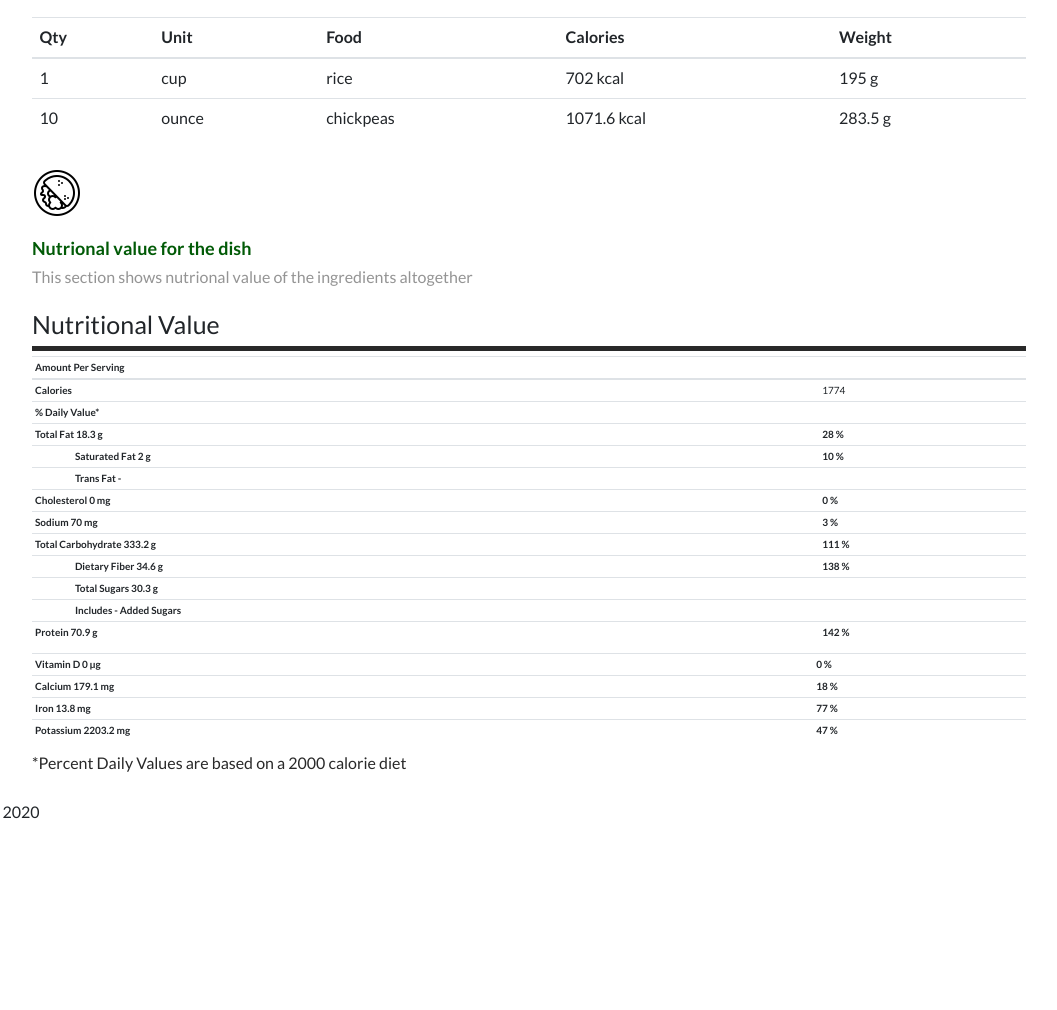
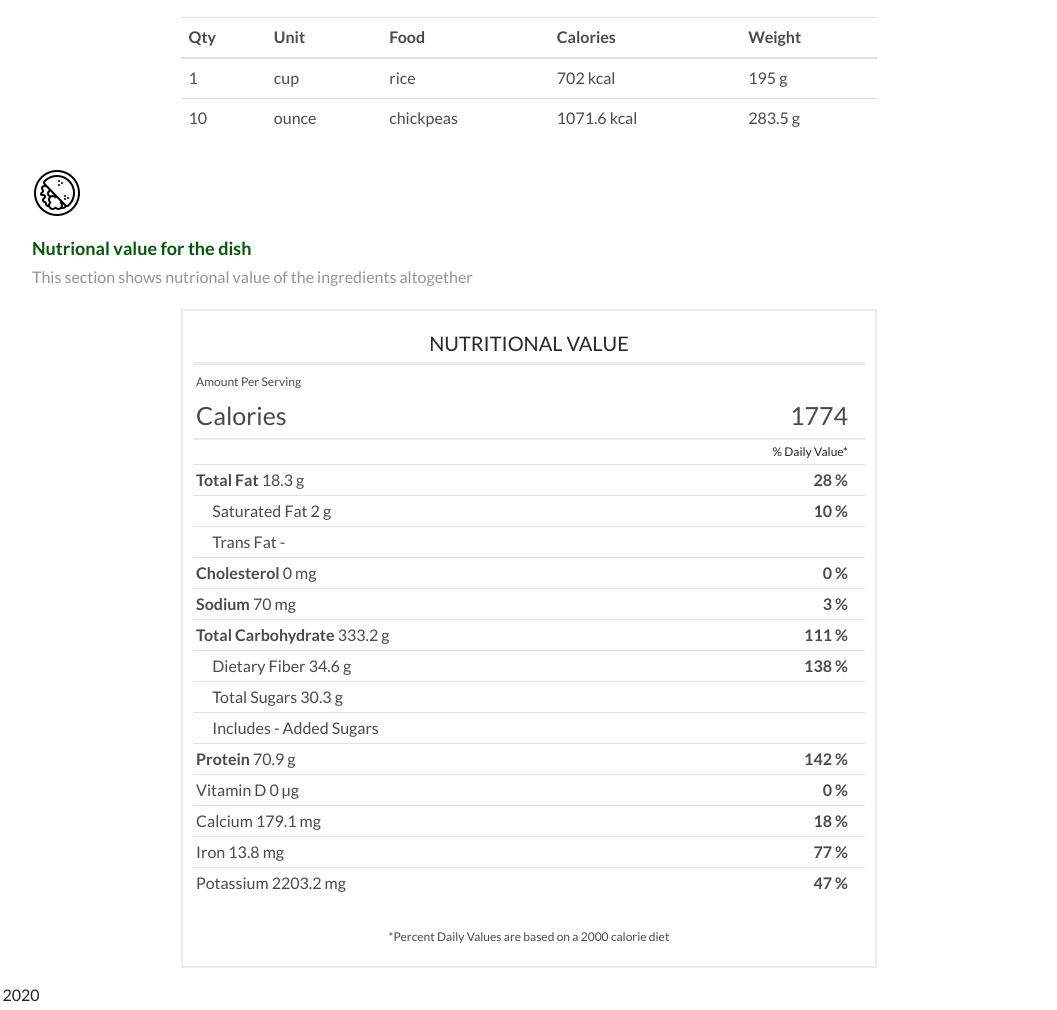
Before and after one commit to Code-Institute-Submissions/ci_milestone2, a plain HTML site: page index.html in a window 1280 px wide. Shown: the part 3282-4292 px from the top of the page, without its empty margins (111-1168 px from the left). Before the commit the page ends 4116 px from the top, so only its background shows below. Drawn offline with nearby package versions, Linux system fonts and the light colour scheme; a web font is replaced by a local one.

Commit message:
CSS: finish style of nutritional value table

```diff
--- a/assets/css/_nutritional-info-section.scss
+++ b/assets/css/_nutritional-info-section.scss
@@ -11,6 +11,7 @@
 }
 
 .nutrition-container {
+
     h2 {
         color: $colour-1;
         font-size: 3rem;
@@ -121,20 +122,8 @@
     }
 }
 
-.nutrition-container__ingredient-table {
 
-    .table th {
-        font-size: $normal-text-size;
-        font-weight: 500;
-    }
-
-    .table thead th {
-        font-weight: 700;
-    }
-
-}
-
-.nutrition-container__heading-table {
+.nutrition-container__heading-tables {
     margin: 2rem 0;
 
     h4 {
@@ -148,14 +137,94 @@
     }
 }
 
+
+.nutrition-container__ingredient-table {
+    margin-bottom: 3rem;
+
+    .table th {
+        font-size: $normal-text-size;
+        font-weight: 500;
+        color: $colour-2;
+    }
+
+    .table thead th {
+        font-weight: 700;
+    }
+
+}
+
 .nutritional-values {
+    border: 0.2rem solid rgba($colour-2, 0.1);
+    padding: 1rem;
+
+    h3 {
+        font-weight: 500;
+        text-align: center;
+        text-transform: uppercase;
+        padding: 1rem 0 0 0;
+    }
+
     &__header {
-        border-bottom: 0.5rem solid $colour-3;
+        border-bottom: 0.3rem solid rgba($colour-2, 0.1);
         padding: 0 0 0.25rem 0;
         margin: 0 0 0.5rem 0;
     }
 
+    .table th {
+        font-weight: 500;
+        font-size: $normal-text-size;
+        color: $colour-2;
+    }
+
+    #nutritional-values__table-amount {
+        font-size: 1.2rem;
+    }
+
+    #nutritional-values__table-cal th,
+    #nutritional-values__table-cal td {
+        font-size: 2.5rem;
+        color: $colour-2;
+    }
+
     span {
         font-weight: 700;
+        font-size: $normal-text-size;
+        color: $colour-2;
+    }
+
+    thead th, thead td {
+        border:  0 none;
+    }
+
+    td:last-child {
+        text-align: right;
+        padding-right: 1.7rem;
+    }
+
+    #nutritional-values__table-daily {
+        font-size: 1.2rem;
+    }
+
+    p {
+        font-size: 1.2rem;
+        text-align: center;
+        padding-top: 2rem;
+        color: $colour-2;
+    }
+
+    .thick-row {
+        border-top: 0.2rem solid rgba($colour-2, 0.1);
     }
 }
+
+@media (min-width: $mobile-width) {
+    .nutritional-values {
+        max-width: 70%;
+        margin: 0 auto;
+    }
+
+    .nutrition-container__ingredient-table {
+        max-width: 70%;
+        margin: 0 auto;
+    }
+}
--- a/assets/js/main.js
+++ b/assets/js/main.js
@@ -208,8 +208,6 @@ const searchButtonNutrition = document.querySelector("#nutrition-container__sear
 const nutritionalInfoPerIngr = document.querySelector("#nutrition-container__response");
 const nutritionalInfoTable = document.querySelector("#nutrition-container__nutrition-table");
 const nutritionalInfoError = document.querySelector("#nutrition-container__error-message");
-
-
 
 // Nutritional info API call
 searchButtonNutrition.addEventListener("click", function () {
--- a/index.html
+++ b/index.html
@@ -447,13 +447,13 @@
                             </div>
                         </form>
                     </div>
-                    <div class="col-12 nutrition-container__ingredient-table">
-                        <div class="nutrition-container__heading-table">
+                    <div class="col-12">
+                        <div class="nutrition-container__heading-tables">
                             <img src="/assets/images/icons8-flour-of-rye-50.png" alt="Four of Rye icon" aria-hidden="true">
                             <h4>Nutrional value per ingredient</h4>
                             <p>This section shows a summary of the nutritional information for the ingredients entered separately</p>
                         </div>
-                        <div id="nutrition-container__response"></div>
+                        <div class="nutrition-container__ingredient-table" id="nutrition-container__response">
                             <table class="table table-hover">
                                 <thead>
                                     <tr>
@@ -481,31 +481,32 @@
                                     </tr>
                                 </tbody>
                             </table>
+                        </div>
                     </div>
                     <div class="col-12">
-                        <div class="nutrition-container__heading-table">
+                        <div class="nutrition-container__heading-tables">
                             <img src="/assets/images/icons8-omlette-50.png" alt="Omelette plate icon" aria-hidden="true">
                             <h4>Nutrional value for the dish</h4>
                             <p>This section shows nutrional value of the ingredients altogether</p>
                         </div>
                         <div class="nutritional-values" id="nutrition-container__nutrition-table">
                             <div class="nutritional-values__header">
-                                <h1 class="nutritional-values__title">Nutritional Value</h1>
+                                <h3 class="nutritional-values__title">Nutritional Value</h3>
                                 <!-- <p><span id="lnumser">0</span> servings per container</p> -->
                             </div>
-                            <table class="table nutritional-values__table table-hover table-sm">
+                            <table class="nutritional-values__table table table-hover table-sm">
                                 <thead>
                                     <tr>
-                                        <th colspan="3" class="amps">Amount Per Serving</th>
+                                        <th colspan="3" id="nutritional-values__table-amount">Amount Per Serving</th>
+                                    </tr>
+                                    <tr id="nutritional-values__table-cal">
+                                        <th colspan="2" >Calories</th>
+                                        <td>1774</td>
                                     </tr>
                                 </thead>
                                 <tbody>
-                                    <tr>
-                                        <th colspan="2" id="lkcal-val-cal"><span>Calories</span></th>
-                                        <td class="nob">1774</td>
-                                    </tr>
                                     <tr class="thick-row">
-                                        <td colspan="3" class="small-info"><span>% Daily Value*</span></td>
+                                        <td colspan="3" id="nutritional-values__table-daily">% Daily Value*</td>
                                     </tr>
                                     <tr>
                                         <th colspan="2"><span>Total Fat</span> 18.3 g</th>
@@ -534,47 +535,43 @@
                                         <td><span>111 %</span></td>
                                     </tr>
                                     <tr>
-                                        <td class="blank-cell"></td>
+                                        <td></td>
                                         <th>Dietary Fiber 34.6 g</th>
                                         <td><span>138 %</span></td>
                                     </tr>
                                     <tr>
-                                        <td class="blank-cell"></td>
+                                        <td></td>
                                         <th>Total Sugars 30.3 g</th>
                                         <td></td>
                                     </tr>
                                     <tr>
-                                        <td class="blank-cell"></td>
+                                        <td></td>
                                         <th>Includes - Added Sugars</th>
                                         <td></td>
                                     </tr>
-                                    <tr class="thick-end">
+                                    <tr>
                                         <th colspan="2"><span>Protein</span> 70.9 g</th>
                                         <td><span>142 %</span></td>
                                     </tr>
-                                </tbody>
-                            </table>
-                            <table class="table nutritional-values__table--grid table-hover table-sm">
-                                <tbody>
                                     <tr>
-                                        <th>Vitamin D 0 µg</th>
+                                        <th colspan="2">Vitamin D 0 µg</th>
                                         <td><span>0 %</span></td>
                                     </tr>
                                     <tr>
-                                        <th>Calcium 179.1 mg</th>
+                                        <th colspan="2">Calcium 179.1 mg</th>
                                         <td><span>18 %</span></td>
                                     </tr>
                                     <tr>
-                                        <th>Iron 13.8 mg</th>
+                                        <th colspan="2">Iron 13.8 mg</th>
                                         <td><span>77 %</span></td>
                                     </tr>
-                                    <tr class="thin-end">
-                                        <th>Potassium 2203.2 mg</th>
+                                    <tr >
+                                        <th colspan="2">Potassium 2203.2 mg</th>
                                         <td><span>47 %</span></td>
                                     </tr>
                                 </tbody>
                             </table>
-                            <p id="small-nutrition-info">*Percent Daily Values are based on a
+                            <p class="nutritional-values__table-daily">*Percent Daily Values are based on a
                                 2000 calorie diet</p>
                         </div>
                     </div>
```
Also changed, not shown: assets/css/style.css, 1 other file.
